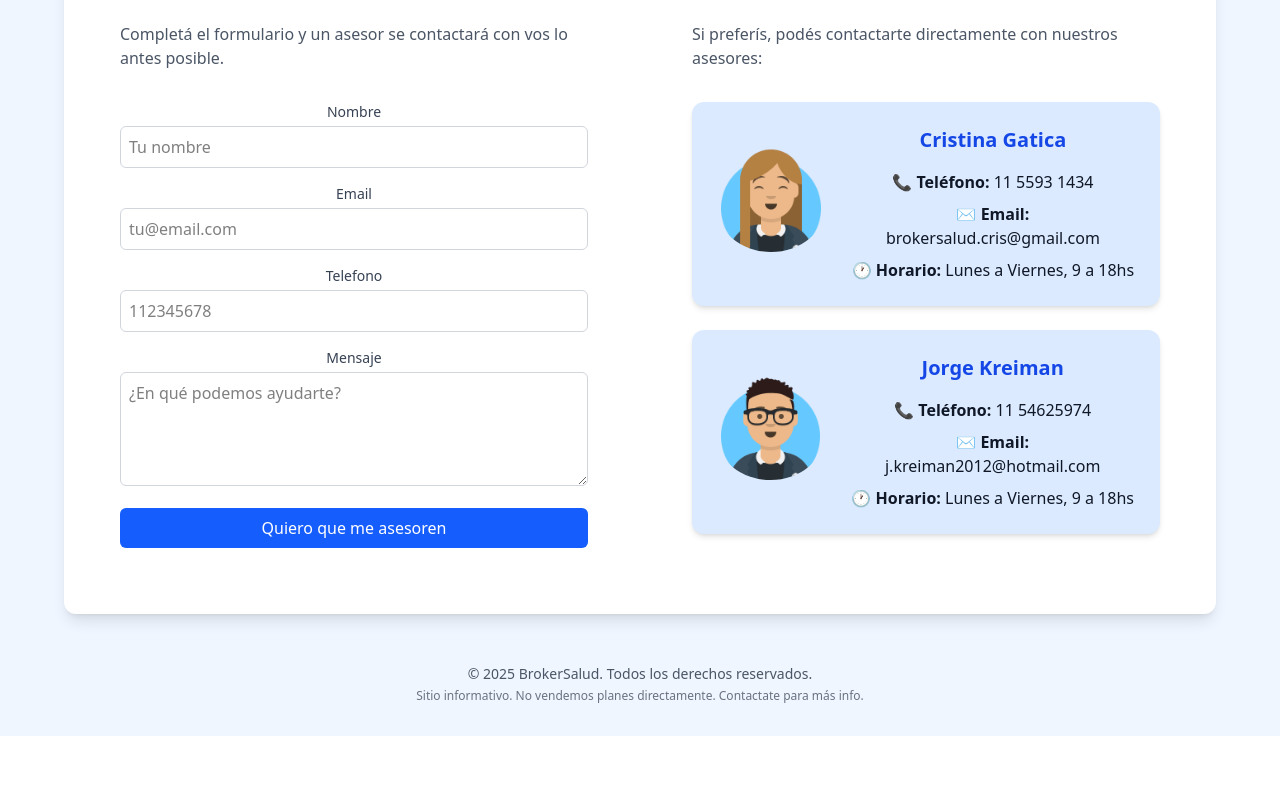
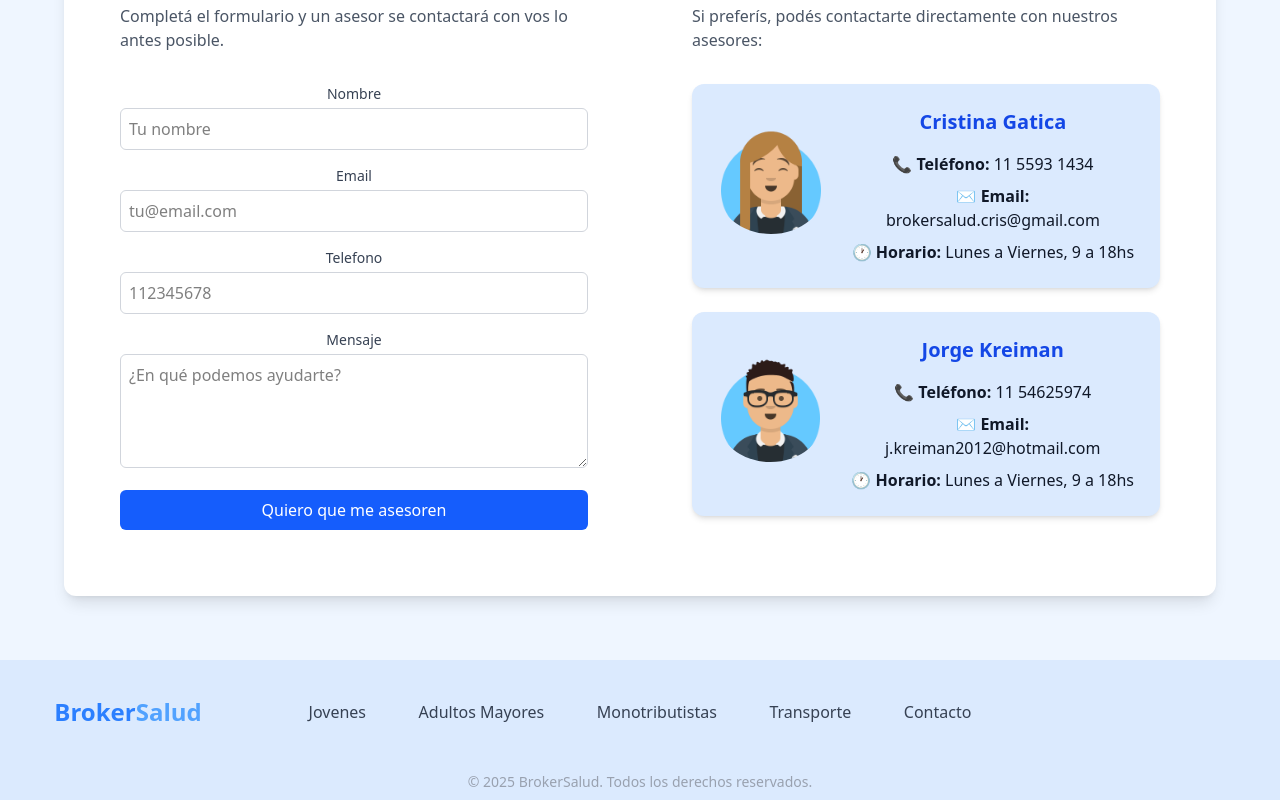
Before and after one commit to VeroJuarez/brokersalud, a Next.js app: page / in a window 1280 px wide. Shown: the part 2755-3555 px from the top of the page. Before the commit the page ends 3491 px from the top, so only its background shows below. Built offline with nearby package versions, Linux system fonts and the light colour scheme.

Commit message:
Footer y fix altura contacto

```diff
--- a/components/Contact.jsx
+++ b/components/Contact.jsx
@@ -1,6 +1,6 @@
 const Contact = () => {
     return (
-      <section id="contacto" className="min-h-screen flex items-center justify-center bg-gradient-to-b bg-blue-50 pt-16 px-4">
+      <section id="contacto" className="flex items-center justify-center bg-gradient-to-b bg-blue-50 py-16 px-4">
         <div data-aos="fade-up" className="max-w-6xl w-full bg-white rounded-xl shadow-lg p-6">
           <h2 className="text-3xl font-bold text-gray-700 mb-4 text-center">¿Tenés dudas? Te asesoramos gratis y sin compromiso</h2>
           <div data-aos="fade-up" className=" max-w-6xl w-full grid lg:grid-cols-2 gap-10 bg-white rounded-xl">
--- a/components/Footer.jsx
+++ b/components/Footer.jsx
@@ -1,12 +1,36 @@
+import Link from "next/link";
+
+const links = [
+  { name: "Jovenes", href: "/jovenes" },
+  { name: "Adultos Mayores", href: "/mayores" },
+  { name: "Monotributistas", href: "/monotributistas" },
+  { name: "Transporte", href: "/transportistas" },
+  { name: "Contacto", href: "/#contacto" }
+]
+
 const Footer = () => {
     return (
-      <footer className="bg-blue-50">
-        <div className="container mx-auto px-4 py-8 text-center">
-          <p className="text-sm text-gray-600">
-            © {new Date().getFullYear()} BrokerSalud. Todos los derechos reservados.
-          </p>
-          <p className="text-xs text-gray-500 mt-1">
-            Sitio informativo. No vendemos planes directamente. Contactate para más info.
+      <footer className="bg-blue-100">
+        <div className="container mx-auto py-8 grid grid-cols-1 lg:grid-cols-5">
+          <div className="flex items-center justify-center mb-8 lg:mb-0">
+            <h1 className="text-2xl text-center font-bold">
+                <span className="text-blue-500">Broker</span>
+                <span className="text-blue-400">Salud</span>
+            </h1>
+          </div>
+          <div className="flex flex-col lg:flex-row w-full justify-evenly items-center col-span-3">
+            {links.map((link) => (
+              <Link key={link.name} href={link.href} onClick={link.onClick} className="block py-2 text-gray-700 hover:text-blue-600">
+                {link.name}
+              </Link>
+            ))}
+          </div>
+          <div>
+          </div>
+        </div>
+        <div className="flex flex-col items-center">
+          <p className="text-sm text-gray-400 my-2">
+              © {new Date().getFullYear()} BrokerSalud. Todos los derechos reservados.
           </p>
         </div>
       </footer>
```
